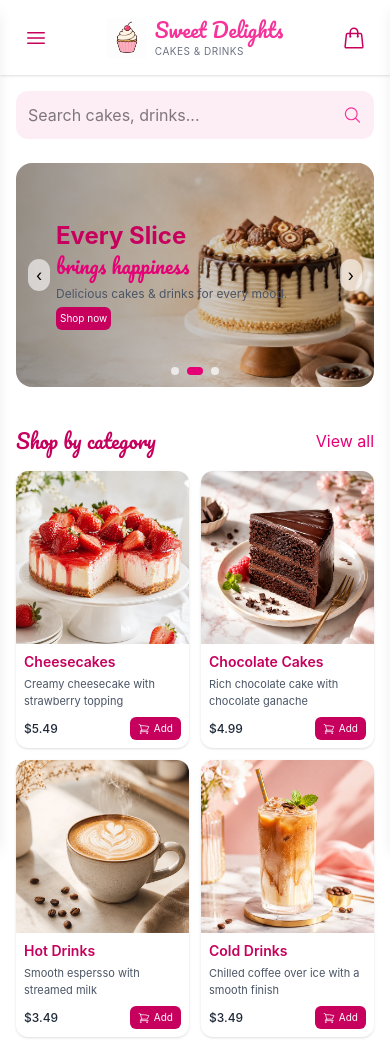
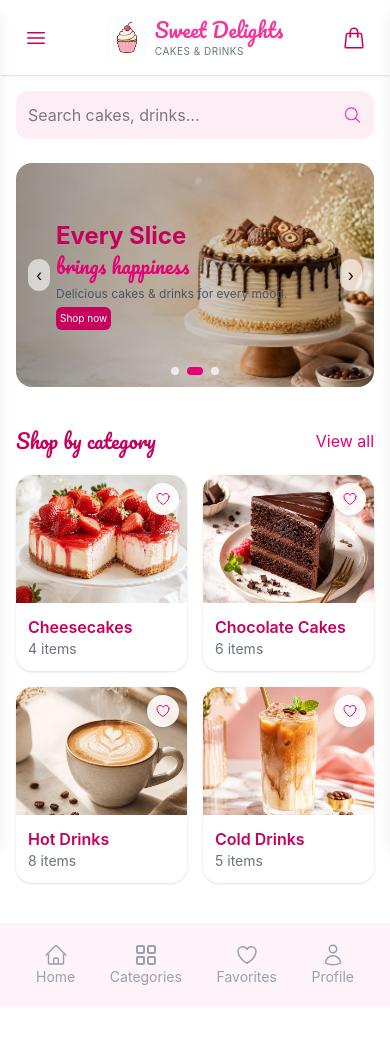
Before and after one commit to zahra-alvandi/cakeco, a React (Vite) app: page / in a window 390 px wide. After the commit the page ends 1007 px from the top, so only its background shows below. Built offline with nearby package versions, Linux system fonts and the light colour scheme.

Commit message:
changed cart category and added mobile footer

```diff
--- a/src/App.jsx
+++ b/src/App.jsx
@@ -1,11 +1,10 @@
 import { BrowserRouter, Routes, Route } from "react-router-dom";
 
 import Navbar from "./Components/Navbar/Navbar";
-
 import Home from "./Pages/Home";
-
 import Login from "./Pages/Login";
 import CategoryPage from "./Pages/CategoryPage";
+import MobileFooter from "./Pages/MobileFooter";
 
 function App() {
   return (
@@ -17,6 +16,7 @@ function App() {
         <Route path="/login" element={<Login />} />
         <Route path="/category/:slug" element={<CategoryPage />} />
       </Routes>
+      <MobileFooter></MobileFooter>
     </BrowserRouter>
   );
 }
--- a/src/Pages/Home.jsx
+++ b/src/Pages/Home.jsx
@@ -1,9 +1,13 @@
 import { useEffect, useState } from "react";
 import {
   MagnifyingGlassIcon,
-  ShoppingCartIcon,
+  HeartIcon,
+  CakeIcon,
+  FireIcon,
+  BeakerIcon,
 } from "@heroicons/react/24/outline";
 import { Link } from "react-router-dom";
+import MobileFooter from "./MobileFooter";
 
 export default function Home() {
   const [index, setIndex] = useState(0);
@@ -14,33 +18,33 @@ export default function Home() {
       id: 1,
       title: "Cheesecakes",
       img: "/images/cheesecake.webp",
-      price: "$5.49",
       slug: "cheesecakes",
-      text: "Creamy cheesecake with strawberry topping",
+      items: 4,
+      // icon: CakeIcon,
     },
     {
       id: 2,
       title: "Chocolate Cakes",
       img: "/images/chocolatecake.webp",
-      price: "$4.99",
       slug: "chocolate-cakes",
-      text: "Rich chocolate cake with chocolate ganache",
+      items: 6,
+      icon: CakeIcon,
     },
     {
       id: 3,
       title: "Hot Drinks",
       img: "/images/hotdrink.webp",
-      price: "$3.49",
       slug: "hot-drinks",
-      text: "Smooth espersso with streamed milk",
+      items: 8,
+      icon: FireIcon,
     },
     {
       id: 4,
       title: "Cold Drinks",
       img: "/images/icedrink.webp",
-      price: "$3.49",
       slug: "cold-drinks",
-      text: "Chilled coffee over ice with a smooth finish",
+      items: 5,
+      icon: BeakerIcon,
     },
   ];
 
@@ -49,6 +53,9 @@ export default function Home() {
     "/images/banner2.webp",
     "/images/banner3.png",
   ];
+
+  // const Icon = category.icon;
+  // <Icon className="w-5 h-5 text-pink-600" />;
 
   // auto slide
   useEffect(() => {
@@ -166,48 +173,69 @@ export default function Home() {
           </a>
         </div>
 
-        {/* category */}
-        <div className="grid grid-cols-2 sm:grid-cols-3 lg:grid-cols-4 gap-3">
+        <div className="grid grid-cols-2 md:grid-cols-4 gap-4 mt-5 md:mt-10">
           {categories.map((category) => (
             <Link
               key={category.id}
               to={`/category/${category.slug}`}
-              className="bg-white rounded-xl shadow-sm hover:shadow-md transition overflow-hidden flex flex-col"
+              className="
+        bg-white
+        rounded-2xl
+        shadow-sm
+        overflow-hidden
+        transition-all
+        duration-300
+        hover:-translate-y-2
+        hover:scale-[1.03]
+        hover:shadow-xl
+      "
             >
-              {/* IMAGE */}
-              <div className="aspect-[4/4] w-full overflow-hidden">
+              {/* Image */}
+              <div className="relative h-32 overflow-hidden">
                 <img
                   src={category.img}
                   alt={category.title}
-                  className="w-full h-full object-cover object-center hover:scale-105 transition duration-300"
+                  className="
+            w-full
+            h-full
+            object-cover
+            transition-transform
+            duration-500
+            hover:scale-110
+          "
                 />
+
+                {/* Heart */}
+                <button
+                  onClick={(e) => e.preventDefault()}
+                  className="
+            absolute
+            top-2
+            right-2
+            bg-white/90
+            p-2
+            rounded-full
+            shadow-md
+          "
+                >
+                  <HeartIcon className="w-4 h-4 text-pink-600" />
+                </button>
               </div>
 
-              {/* CONTENT */}
-              <div className="p-2 flex flex-col gap-1">
-                <p className="text-pink-700 font-semibold text-sm">
+              {/* Content */}
+              <div className="p-3">
+                <h4 className="font-semibold text-pink-700">
                   {category.title}
-                </p>
+                </h4>
 
-                <span className="text-[11px] text-gray-600 line-clamp-2">
-                  {category.text}
-                </span>
-
-                <div className="flex items-center justify-between mt-1">
-                  <span className="text-xs font-medium text-gray-800">
-                    {category.price}
-                  </span>
-
-                  <button className="flex items-center gap-1 text-[10px] bg-pink-700 text-white px-2 py-1 rounded-md">
-                    <ShoppingCartIcon className="w-3 h-3" />
-                    Add
-                  </button>
-                </div>
+                <p className="text-sm text-gray-500">{category.items} items</p>
               </div>
             </Link>
           ))}
         </div>
       </div>
+      {/* Mboile footer */}
+      {/* <MobileFooter></MobileFooter> */}
     </div>
   );
 }
--- /dev/null
+++ b/src/Pages/MobileFooter.jsx
@@ -0,0 +1,48 @@
+import { HomeIcon, HeartIcon, UserIcon } from "@heroicons/react/24/outline";
+
+export default function MobileFooter() {
+  return (
+    <div className="mt-10">
+      <svg className="hidden">
+        <symbol
+          id="layoutGrid"
+          xmlns="http://www.w3.org/2000/svg"
+          width="24"
+          height="24"
+          viewBox="0 0 24 24"
+          fill="none"
+          stroke="currentColor"
+          stroke-width="2"
+          stroke-linecap="round"
+          stroke-linejoin="round"
+          class="lucide lucide-layout-grid-icon lucide-layout-grid"
+        >
+          <rect width="7" height="7" x="3" y="3" rx="1" />
+          <rect width="7" height="7" x="14" y="3" rx="1" />
+          <rect width="7" height="7" x="14" y="14" rx="1" />
+          <rect width="7" height="7" x="3" y="14" rx="1" />
+        </symbol>
+      </svg>
+      <div className="flex items-center justify-between bg-pink-100/50 text-gray-400 py-5 px-4">
+        <div className="flex flex-col items-center hover:cursor-pointer hover:bg-white/70 hover:text-pink-600 hover:rounded-xl transition-all pl-5">
+          <HomeIcon className="w-6 h-6"></HomeIcon>
+          <span className="text-sm">Home</span>
+        </div>
+        <div className="flex flex-col items-center hover:cursor-pointer hover:bg-white/70 hover:text-pink-600 hover:rounded-xl transition-all">
+          <svg className="w-6 h-6">
+            <use href="#layoutGrid"></use>
+          </svg>
+          <span className="text-sm">Categories</span>
+        </div>
+        <div className="flex flex-col items-center hover:cursor-pointer hover:bg-white/70 hover:text-pink-600 hover:rounded-xl transition-all">
+          <HeartIcon className="w-6 h-6"></HeartIcon>
+          <span className="text-sm">Favorites</span>
+        </div>
+        <div className="flex flex-col items-center hover:cursor-pointer hover:bg-white/70 hover:text-pink-600 hover:rounded-xl transition-all pr-5">
+          <UserIcon className="w-6 h-6"></UserIcon>
+          <span className="text-sm">Profile</span>
+        </div>
+      </div>
+    </div>
+  );
+}
```
